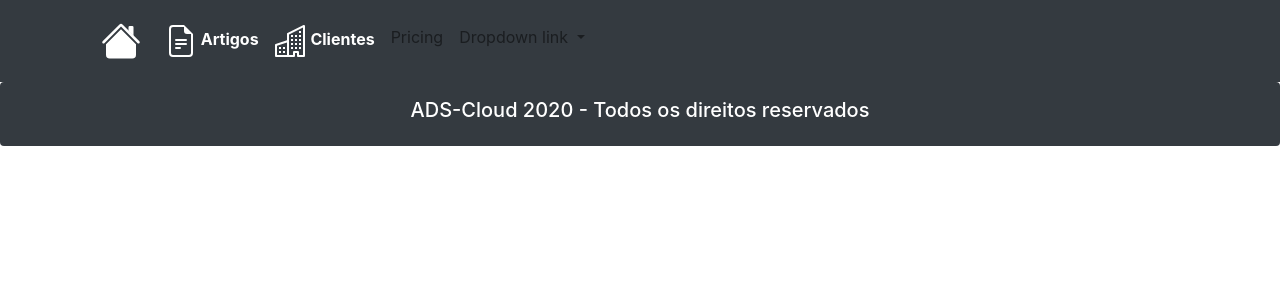
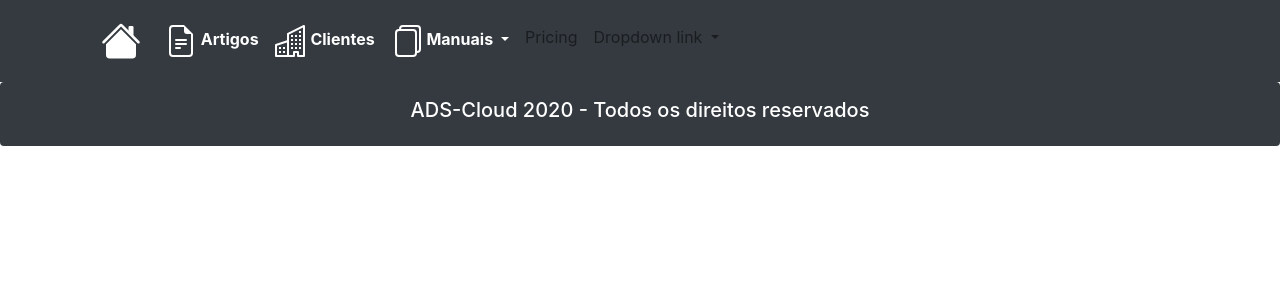
Before and after one commit to Rosivaldojesus/adscloud, a Django app: page /base/ in a window 1280 px wide. Shown: the top 300 px of the page. Run offline with Django 3.2, Linux system fonts and the light colour scheme; some libraries are stand-ins or nearby versions.

Commit message:
make it better

```diff
--- a/templates/model-header.html
+++ b/templates/model-header.html
@@ -34,6 +34,43 @@
           Clientes
         </strong></a>
       </li>
+      <li class="nav-item dropdown">
+        <a class="nav-link dropdown-toggle text-white" href="#" id="navbarDropdownMenuLink" role="button" data-toggle="dropdown" aria-haspopup="true" aria-expanded="false">
+         <strong>
+           <svg width="2em" height="2em" viewBox="0 0 16 16" class="bi bi-files" fill="currentColor" xmlns="http://www.w3.org/2000/svg">
+              <path fill-rule="evenodd" d="M4 2h7a2 2 0 0 1 2 2v10a2 2 0 0 1-2 2H4a2 2 0 0 1-2-2V4a2 2 0 0 1 2-2zm0 1a1 1 0 0 0-1 1v10a1 1 0 0 0 1 1h7a1 1 0 0 0 1-1V4a1 1 0 0 0-1-1H4z"/>
+              <path d="M6 0h7a2 2 0 0 1 2 2v10a2 2 0 0 1-2 2v-1a1 1 0 0 0 1-1V2a1 1 0 0 0-1-1H6a1 1 0 0 0-1 1H4a2 2 0 0 1 2-2z"/>
+            </svg>
+           Manuais
+         </strong>
+
+        </a>
+        <div class="dropdown-menu" aria-labelledby="navbarDropdownMenuLink">
+          <a class="dropdown-item" href="#">
+            <svg width="1em" height="1em" viewBox="0 0 16 16" class="bi bi-file-earmark-zip-fill" fill="currentColor" xmlns="http://www.w3.org/2000/svg">
+              <path fill-rule="evenodd" d="M2 2a2 2 0 0 1 2-2h5.293A1 1 0 0 1 10 .293L13.707 4a1 1 0 0 1 .293.707V14a2 2 0 0 1-2 2H4a2 2 0 0 1-2-2V2zm7 2l.5-2.5 3 3L10 5a1 1 0 0 1-1-1zM5.5 3V2h-1V1H6v1h1v1H6v1h1v1H6v1h1v1H5.5V6h-1V5h1V4h-1V3h1zm0 4.5a1 1 0 0 0-1 1v.938l-.4 1.599a1 1 0 0 0 .416 1.074l.93.62a1 1 0 0 0 1.109 0l.93-.62a1 1 0 0 0 .415-1.074l-.4-1.599V8.5a1 1 0 0 0-1-1h-1zm0 1.938V8.5h1v.938a1 1 0 0 0 .03.243l.4 1.598-.93.62-.93-.62.4-1.598a1 1 0 0 0 .03-.243z"/>
+            </svg>
+            Fabricantes
+          </a>
+          <a class="dropdown-item" href="#">
+            <svg width="1em" height="1em" viewBox="0 0 16 16" class="bi bi-file-earmark-check-fill" fill="currentColor" xmlns="http://www.w3.org/2000/svg">
+              <path fill-rule="evenodd" d="M2 2a2 2 0 0 1 2-2h5.293A1 1 0 0 1 10 .293L13.707 4a1 1 0 0 1 .293.707V14a2 2 0 0 1-2 2H4a2 2 0 0 1-2-2V2zm7.5 1.5v-2l3 3h-2a1 1 0 0 1-1-1zm1.354 4.354a.5.5 0 0 0-.708-.708L7.5 9.793 6.354 8.646a.5.5 0 1 0-.708.708l1.5 1.5a.5.5 0 0 0 .708 0l3-3z"/>
+            </svg>
+            Preventivas
+          </a>
+          <a class="dropdown-item" href="#">
+            <svg width="1em" height="1em" viewBox="0 0 16 16" class="bi bi-file-text-fill" fill="currentColor" xmlns="http://www.w3.org/2000/svg">
+              <path fill-rule="evenodd" d="M12 0H4a2 2 0 0 0-2 2v12a2 2 0 0 0 2 2h8a2 2 0 0 0 2-2V2a2 2 0 0 0-2-2zM5 4a.5.5 0 0 0 0 1h6a.5.5 0 0 0 0-1H5zm-.5 2.5A.5.5 0 0 1 5 6h6a.5.5 0 0 1 0 1H5a.5.5 0 0 1-.5-.5zM5 8a.5.5 0 0 0 0 1h6a.5.5 0 0 0 0-1H5zm0 2a.5.5 0 0 0 0 1h3a.5.5 0 0 0 0-1H5z"/>
+            </svg>
+            Internos
+          </a>
+        </div>
+      </li>
+
+
+
+
+
       <li class="nav-item">
         <a class="nav-link" href="#">Pricing</a>
       </li>
```
